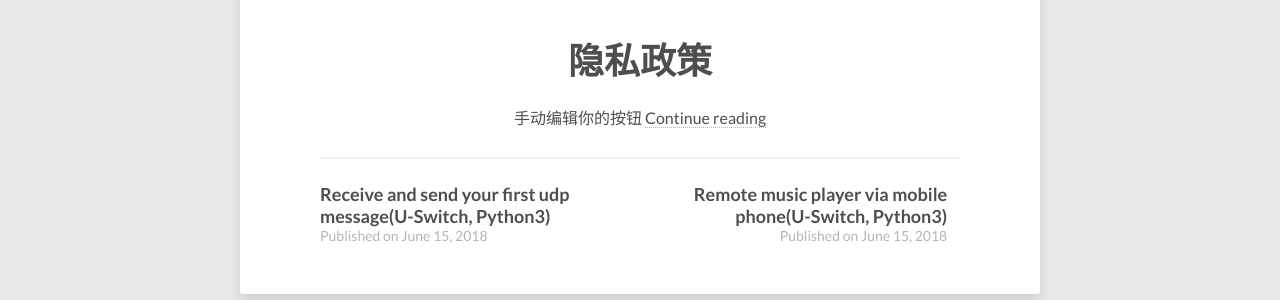
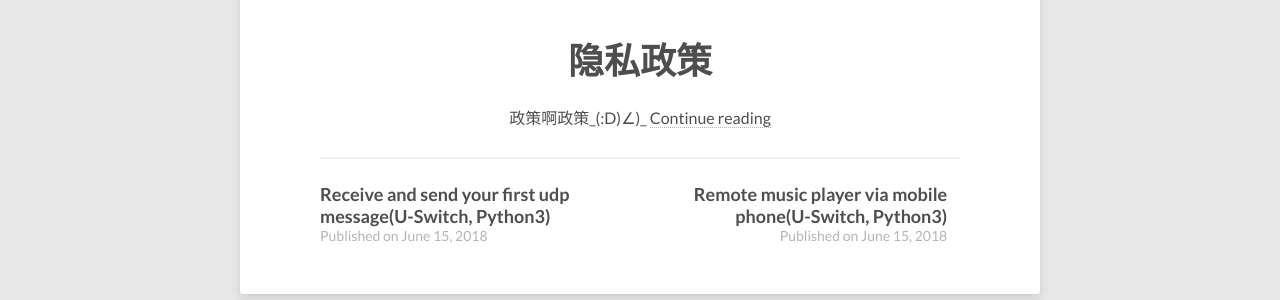
Before and after one commit to yanfeiwong/Typey.github.io, a Jekyll site: the page built from _posts/2018-6-28-Bian_JI_An_Niu.md, in a window 1280 px wide and 900 px high, scrolled down 2775 px. Shown: the part 463-763 px from the top of the window. Built offline with Jekyll 4.4.1, drawn with Linux system fonts in a browser that asks for light colours; nearby versions of some CDN libraries; comment, search, counter and statistics services are not loaded.

Commit message:
Update 2019-10-24-ying_si.md

```diff
--- a/_posts/2019-10-24-ying_si.md
+++ b/_posts/2019-10-24-ying_si.md
@@ -1,7 +1,7 @@
 ---
 layout: post
 title: 隐私政策
-description: "手动编辑你的按钮"
+description: "政策啊政策_(:D)∠)_"
 modified: 2018-6-28
 tags: files_that_need_to_exist
 categories: U-Switch.cn
```
